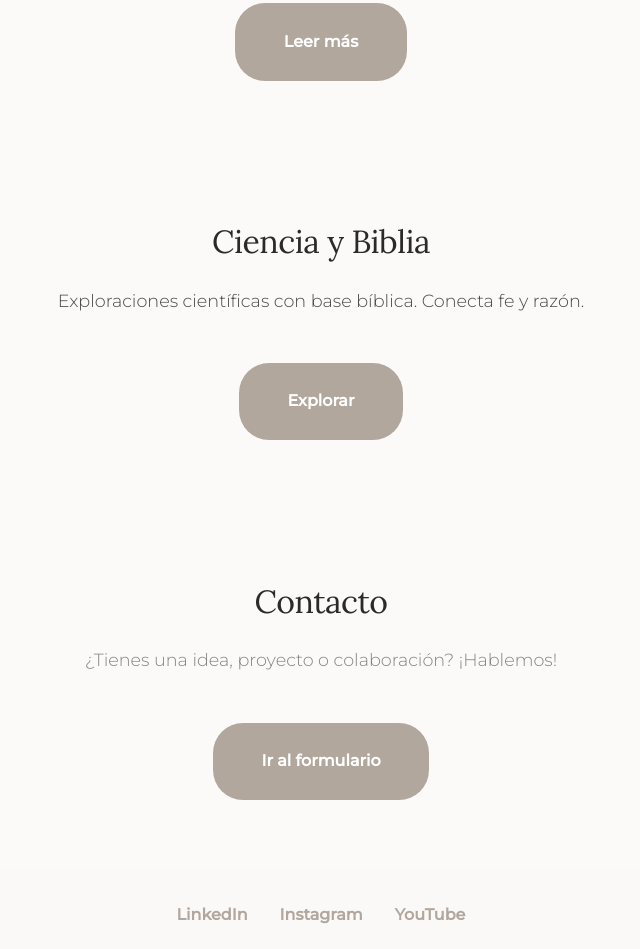
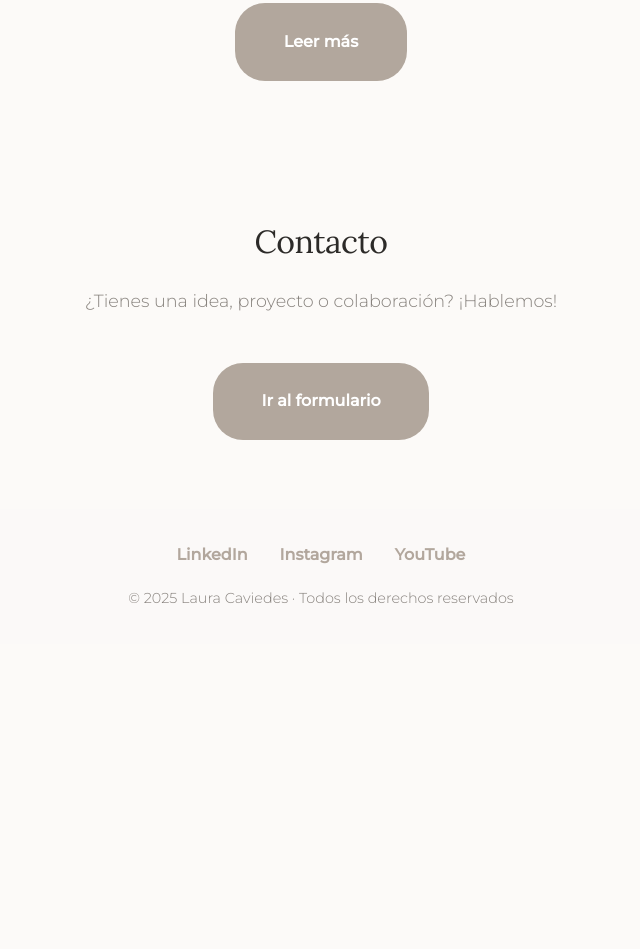
Before and after one commit to LauraCaviedes/Neeman-LC, a plain HTML site: page index.html in a window 1280 px wide. Shown: the part 2003-2952 px from the top of the page, without its empty margins (319-959 px from the left). After the commit the page ends 2647 px from the top, so only its background shows below. Drawn offline with Linux system fonts and the light colour scheme.

Commit message:
Quitar blog de ciencicia y Biblia del index - el anterior fue cambiar el css

```diff
--- a/index.html
+++ b/index.html
@@ -50,11 +50,11 @@
     <a href="navegador/blog.html" class="btn">Leer más</a>
   </section>
 
-  <section id="ciencia-biblia" class="section">
+  <!-- <section id="ciencia-biblia" class="section">
     <h2>Ciencia y Biblia</h2>
     <p>Exploraciones científicas con base bíblica. Conecta fe y razón.</p>
     <a href="navegador/ciencia-biblia.html" class="btn">Explorar</a>
-  </section>
+  </section> -->
 
   <section id="contacto" class="section ">
     <h2>Contacto</h2>
```
